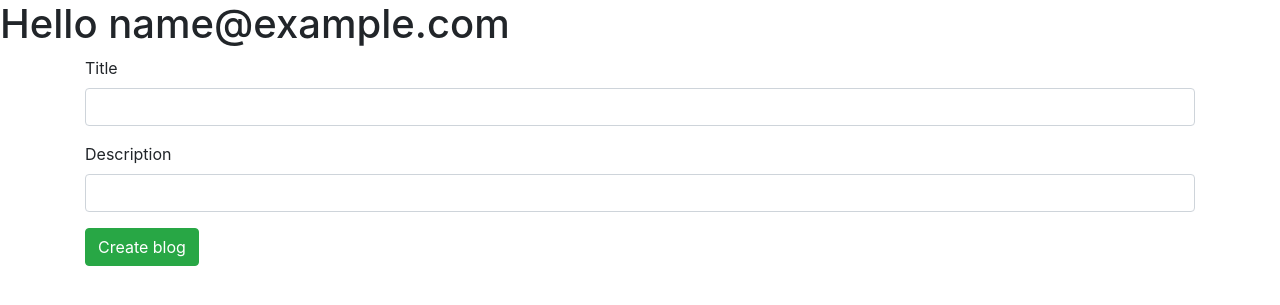
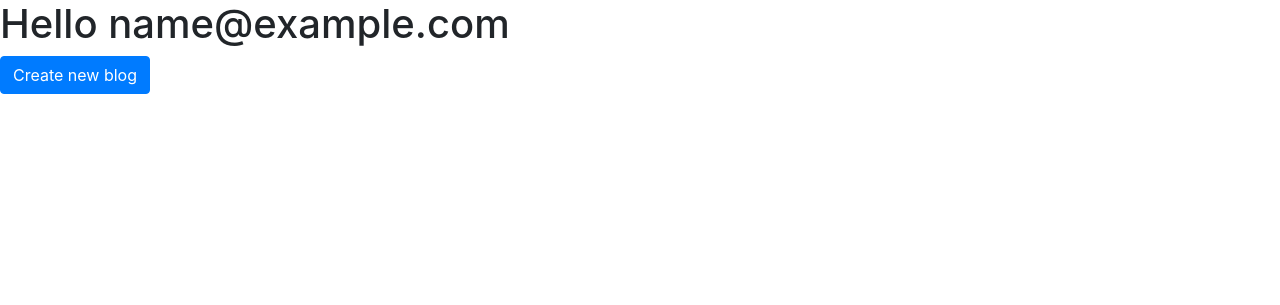
Before and after one commit to DVidenov/BlogsApp, a Flask app: template src/templates/profile.html in a window 1280 px wide. Shown: the top 305 px of the page. Run offline with Flask 2, Linux system fonts and the light colour scheme; the template is opened without the code that fills it: most values are stand-ins (such as "Sample title", 1, 10 or a date in 2020); some libraries are stand-ins or nearby versions.

Commit message:
adding button

```diff
--- a/src/templates/profile.html
+++ b/src/templates/profile.html
@@ -1,18 +1,5 @@
 {% extends "base.html" %}
 {% block content %}
     <h1>Hello {{ email }}</h1>
-    <div class="container">
-        <form id="new-blog" action="/blogs/new" method="post">
-            <div class="form-group">
-                <label for="title">Title</label>
-                <input type="text" id="title" class="form-control" name="title">
-            </div>
-            <div class="form-group">
-                <label for="description">Description</label>
-                <input type="text" id="description" class="form-control" name="description">
-            </div>
-
-            <button type="submit" class="btn btn-success">Create blog</button>
-        </form>
-    </div>
+        <a class="btn btn-primary" href="/blogs/new" role="button">Create new blog</a>
 {% endblock %}
```
